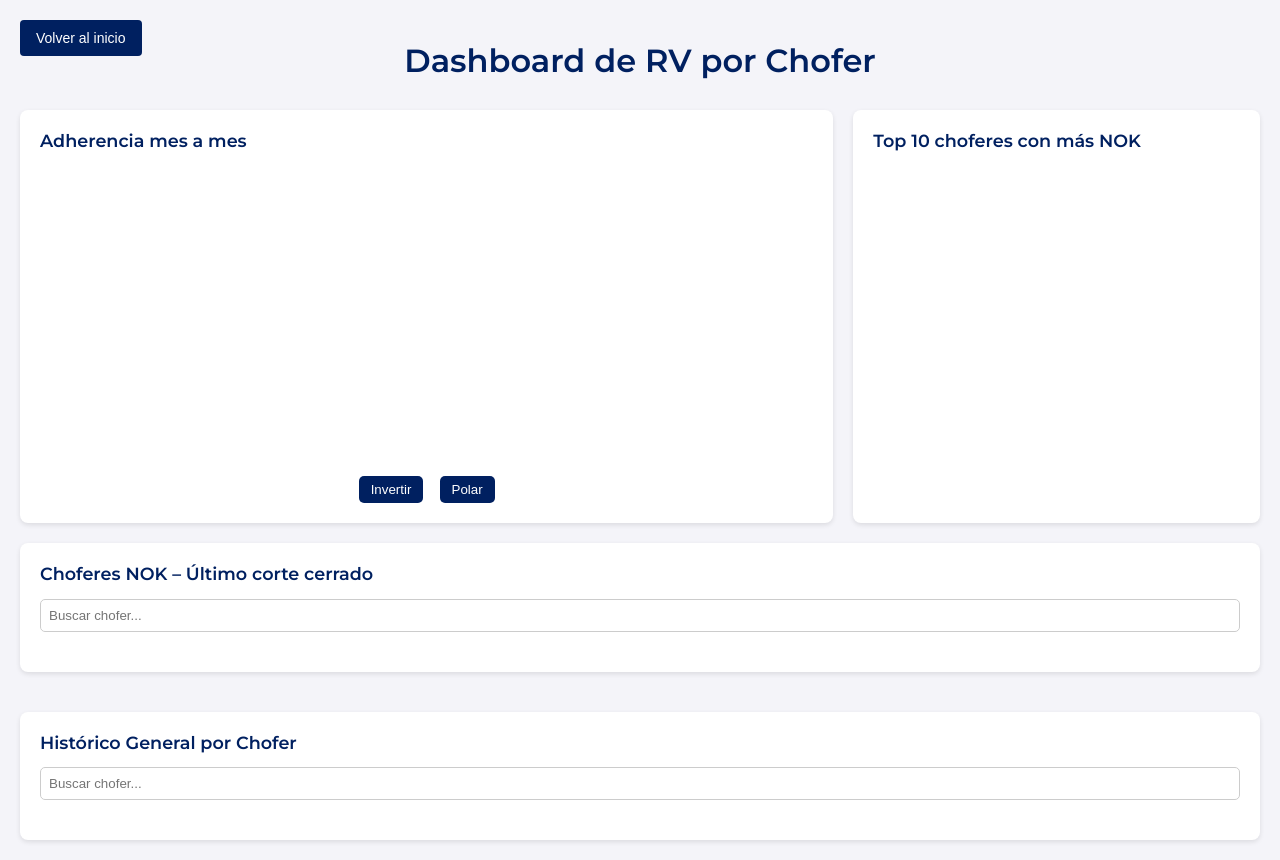
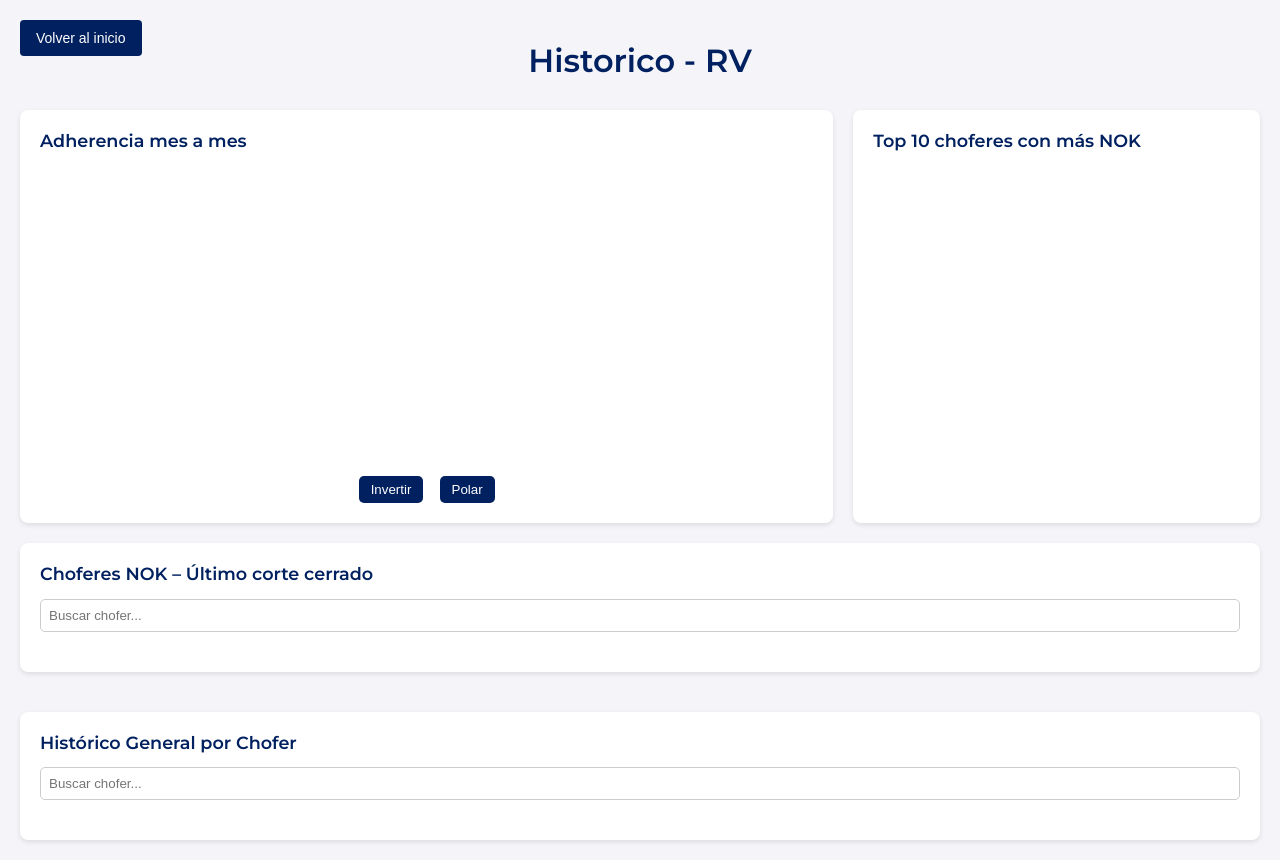
Before and after one commit to fadelt1/historicorv, a plain HTML site: page index.html in a window 1280 px wide. Drawn offline with nearby package versions, Linux system fonts and the light colour scheme; no server answers.

Commit message:
Update index.html
SE MODIFICO LOS TITULOS DE LA PAGINA

```diff
--- a/index.html
+++ b/index.html
@@ -2,7 +2,7 @@
 <html lang="es">
 <head>
   <meta charset="UTF-8" />
-  <title>Dashboard de RV por Chofer</title>
+  <title>Historico - RV</title>
   <meta name="viewport" content="width=device-width, initial-scale=1.0" />
   <!-- Fuente Montserrat -->
   <link href="https://fonts.googleapis.com/css2?family=Montserrat:wght@400;600&display=swap" rel="stylesheet">
@@ -144,7 +144,7 @@
     </a>
   </div>
 
-  <h1>Dashboard de RV por Chofer</h1>
+  <h1>Historico - RV</h1>
 
   <!-- Dashboard Principal -->
   <div class="dashboard">
```
